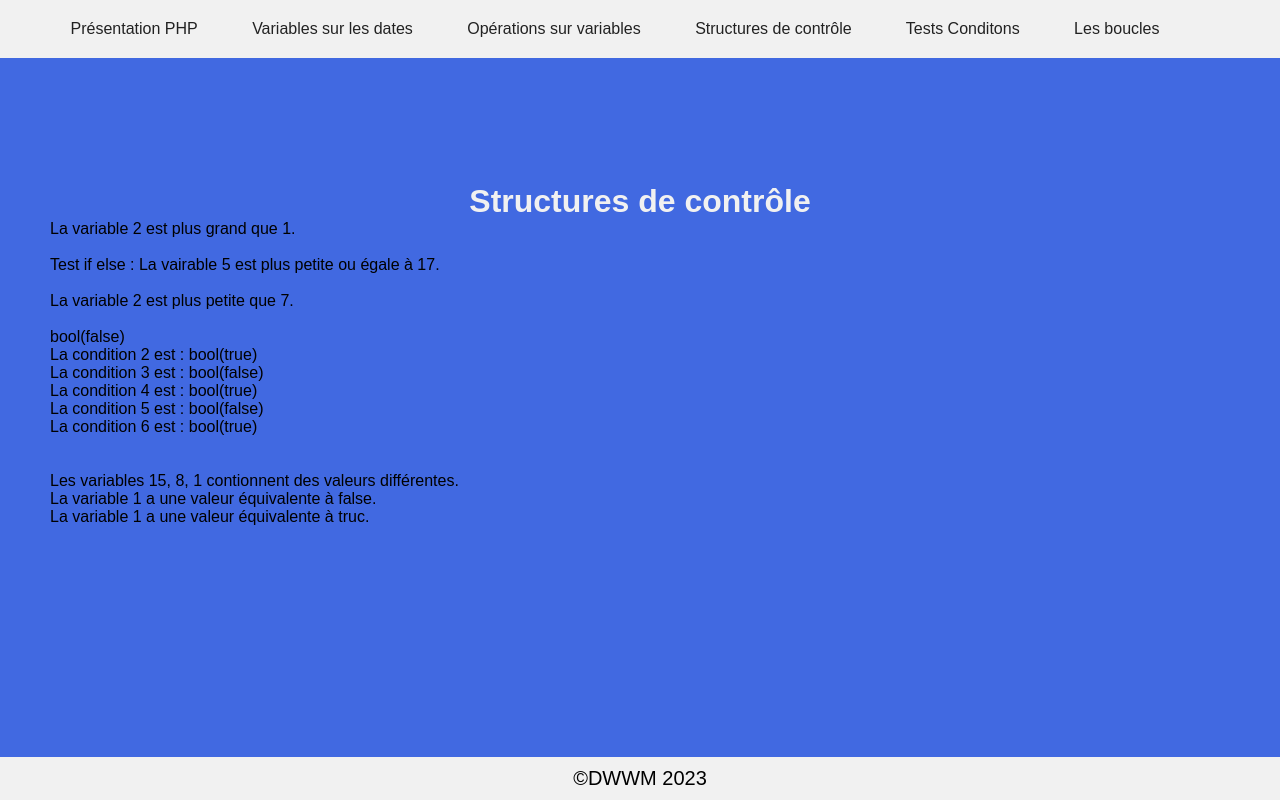
After one commit to AnissaBS/monSite, a PHP site: page /structControle.php in a window 1280 px wide. The commit adds this page. Run offline with PHP 8.4, Linux system fonts and the light colour scheme.

Commit message:
Add files via upload

```diff
--- /dev/null
+++ b/entete.php
@@ -0,0 +1,22 @@
+<!DOCTYPE html>
+<html lang="en">
+<head>
+    <meta charset="UTF-8">
+    <meta name="viewport" content="width=device-width, initial-scale=1.0">
+    <title>Document</title>
+</head>
+<body>
+
+<header>
+        <nav>
+            <a href="index.php">Présentation PHP</a>
+            <a href="date.php">Variables sur les dates</a>
+            <a href="operVar.php">Opérations sur variables</a>
+            <a href="structControle.php">Structures de contrôle</a>
+            <a href="testCondition.php">Tests Conditons</a>
+            <a href="boucles.php">Les boucles</a>
+        </nav>
+    </header>
+
+</body>
+</html>
--- /dev/null
+++ b/footer.php
@@ -0,0 +1,13 @@
+<!DOCTYPE html>
+<html lang="en">
+<head>
+    <meta charset="UTF-8">
+    <meta name="viewport" content="width=device-width, initial-scale=1.0">
+    <title>Document</title>
+</head>
+<body>
+
+<footer>&copy;DWWM 2023</footer>
+
+</body>
+</html>
--- /dev/null
+++ b/structControle.php
@@ -0,0 +1,109 @@
+<!DOCTYPE html>
+<html lang="en">
+<head>
+    <meta charset="UTF-8">
+    <meta name="viewport" content="width=device-width, initial-scale=1.0">
+    <link rel="stylesheet" href="styleGrid.css">
+    <title>Strucutres de contrôle</title>
+</head>
+<body>
+
+<?php
+    include_once('entete.php');
+?>
+
+    <div class="content">
+        <h1>Structures de contrôle</h1>
+<!-- Les tructure de contrôle en PHP :
+Elles permettent d'exécuter des blocs en fonction d'une condition qui doit être vérifiées.
+On distingue 1)les strucutres conditionnelles (ou test) et 2)les structures de boucles. -->
+
+    <!-- 1) LES STRUCTURES CONDITIONNELLES : if, if ... else, elseif, switch et les ternaires -->
+    <?php
+    // Test avec if :
+    $a = 2;
+    if($a > 1){
+        echo "La variable $a est plus grand que 1. <br><br>";
+    }
+
+    // Test avec if ... else :
+    $b = 5;
+    $c = 17;
+    if($b > $c){
+        echo "Test if else : La variable $b est plus grand que $c. <br><br>";
+    }else{
+        echo "Test if else : La vairable $b est plus petite ou égale à $c. <br><br>";
+    }
+
+    // Test elseif :
+    $d = 2;
+    $e = 7;
+    if($d < $e){
+        echo "La variable $d est plus petite que $e. <br><br>";
+    }elseif($d > $e){
+        echo "La variable $d est plus grand que $e. <br><br>";
+    }else {
+        echo "La variable $d est égale à $e. <br><br>";
+    }
+
+// Les opérateurs de comparaison :
+/*
+    == : égale à..
+    != : différent de..
+    > : strictement suprérieur à..
+    < : strictement inférieur à..
+    >= : supérieur ou égal à..
+    <= : inférieur ou égal à..
+*/
+
+    $nbr = 5;
+    $nbr2 = 10;
+
+    var_dump($nbr == $nbr2);
+    echo "<br>";
+
+    echo "La condition 2 est : ",var_dump($nbr != $nbr2);
+    echo "<br>";
+
+    echo "La condition 3 est : ",var_dump($nbr > $nbr2);
+    echo "<br>";
+
+    echo "La condition 4 est : ",var_dump($nbr < $nbr2);
+    echo "<br>";
+
+    echo "La condition 5 est : ",var_dump($nbr >= $nbr2);
+    echo "<br>";
+
+    echo "La condition 6 est : ",var_dump($nbr <= $nbr2);
+    echo "<br><br><br>";
+
+// Les opérateurs logiques :
+/* Ils permettent de combiner des tests et des conditions. */
+
+    $nb = 15;
+    $nb1 = 8;
+    $nb2 = 1;
+
+    if($nb && $nb1 && $nb2)
+        echo "Les variables $nb, $nb1, $nb2 contionnent des valeurs différentes. <br />";
+    else
+        echo "Une des variables contient dalse comme valeur. <br>";
+
+    if ($nb >= 10 || $nb1 >= 10 || $nb2 >=10)
+        echo "La variable $nb2 a une valeur équivalente à false. <br>";
+    if(!$nb2)
+        echo "La variable $nb2 a une valeur équivalente à false. <br>";
+    else
+        echo "La variable $nb2 a une valeur équivalente à truc. <br>";
+
+
+    ?>
+
+    </div>
+
+<?php
+    include_once('footer.php');
+?>
+
+</body>
+</html>
--- /dev/null
+++ b/styleGrid.css
@@ -0,0 +1,44 @@
+* {
+    box-sizing: border-box;
+    margin: 0;
+    padding: 0;
+}
+html, body {
+    height: 100%;
+}
+
+body {
+    background: #222;
+    font-family: 'Arial', 'Helvetica', 'sans-serif';
+    display: grid;
+    grid-template-rows: auto 1fr auto;
+}
+
+nav {
+    background: #f1f1f1;
+    padding: 20px;
+    text-align: center;
+}
+
+nav a {
+    color: #222;
+    text-decoration: none;
+    margin-right: 50px;
+}
+
+.content {
+    padding: 125px 50px 50px;
+    background: royalblue;
+}
+
+h1 {
+    color: #f1f1f1;
+    text-align: center;
+}
+
+footer {
+    background: #f1f1f1;
+    padding: 10px;
+    font-size: 20px;
+    text-align: center;
+}
```
Also changed, not shown: boucles.php (added, +128 -0 lines), contenuIndex.php (added, +101 -0 lines), date.php (+16 -3 lines), index.php (+5 -83 lines), operVar.php (added, +72 -0 lines), testCondition.php (added, +118 -0 lines).
